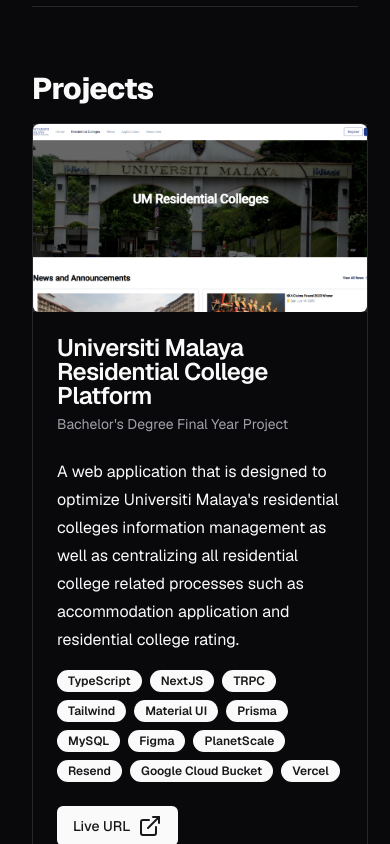
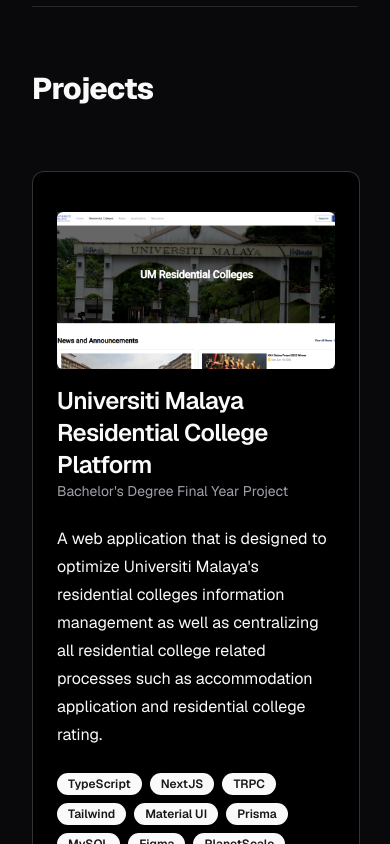
Before and after one commit to KeluhingBavui/portfolio-v2, a Next.js app: page / in a window 390 px wide. Shown: the part 3360-4204 px from the top of the page. Built offline with nearby package versions, Linux system fonts and the light colour scheme.

Commit message:
Apply 3d project card to all screens

```diff
--- a/src/app/page.tsx
+++ b/src/app/page.tsx
@@ -1,20 +1,19 @@
 import { ExperienceCard } from "@/components/experience-card";
+import { ProjectCard3d } from "@/components/project-card-3d";
+import { Button } from "@/components/ui/button";
 import { Separator } from "@/components/ui/separator";
-import { AtSign, Github, Linkedin } from "lucide-react";
-import Link from "next/link";
-import experiences from "@/lib/experiences.json";
-import { Button } from "@/components/ui/button";
-import projects from "@/lib/projects.json";
-import { ProjectCard } from "@/components/project-card";
-import me from "@/lib/img/me.png";
-import Image from "next/image";
 import {
     Tooltip,
     TooltipContent,
     TooltipProvider,
     TooltipTrigger,
-} from "@/components/ui/tooltip"
-import { ProjectCard3d } from "@/components/project-card-3d";
+} from "@/components/ui/tooltip";
+import experiences from "@/lib/experiences.json";
+import me from "@/lib/img/me.png";
+import projects from "@/lib/projects.json";
+import { AtSign, Github, Linkedin } from "lucide-react";
+import Image from "next/image";
+import Link from "next/link";
 
 export default function Home() {
     return (
@@ -126,21 +125,7 @@
                 <h2 className="scroll-m-20 text-3xl font-extrabold tracking-tight lg:text-4xl">
                     Projects
                 </h2>
-                <div className="grid md:grid-cols-2 lg:hidden gap-4">
-                    {projects.map((projects) => (
-                        <ProjectCard
-                            key={projects.title}
-                            title={projects.title}
-                            type={projects.type}
-                            description={projects.description}
-                            imageUrl={projects.imageUrl}
-                            githubUrl={projects.githubUrl}
-                            demoUrl={projects.demoUrl}
-                            skills={projects.skills}
-                        />
-                    ))}
-                </div>
-                <div className="hidden lg:flex lg:flex-row lg:flex-wrap lg:gap-x-4 lg:justify-evenly">
+                <div className="flex flex-row flex-wrap gap-x-4 justify-evenly">
                     {projects.map((projects) => (
                         <ProjectCard3d
                             key={projects.title}
@@ -162,7 +147,7 @@
                     Skills & Tools
                 </h2>
                 <p className="leading-7 text-center">
-                    My primary focus lies in frontend development, yet I possess a solid understanding of backend development gained through practical experience. Consequently, I proudly identify as a 😍fullstack😍 developer.
+                    My primary focus lies in frontend development and backend development. Full-stack is the way to go xD.
                 </p>
                 <div className="grid grid-cols-1 sm:grid-cols-2 md:grid-cols-3 lg:grid-cols-4 xl:grid-cols-5 gap-8 items-start">
                     {/* Languages */}
```
